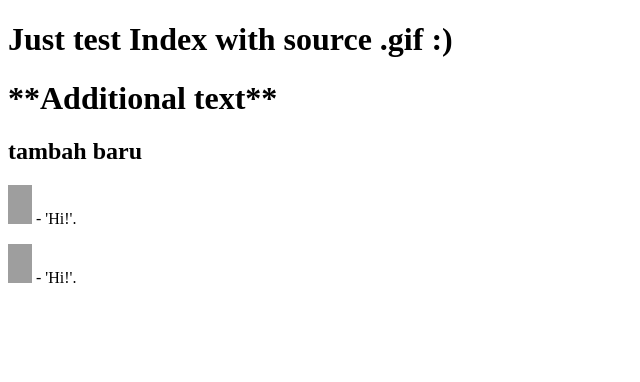
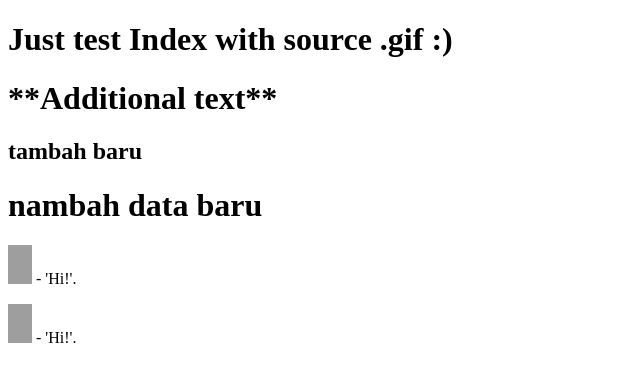
Before and after one commit to mrikiyanto/webindex, a plain HTML site: page index.html in a window 1280 px wide. Shown: the whole page, without its empty margins (0-640 px from the left). Drawn offline with Linux system fonts and the light colour scheme; grey boxes are pictures that could not be loaded.

Commit message:
Update index.html

```diff
--- a/index.html
+++ b/index.html
@@ -8,6 +8,7 @@
 <h1>Just test Index with source .gif :) </h1>
 <h1>**Additional text**</h1>
 <h2> tambah baru </h2>
+<h1> nambah data baru </h1>
 
 <p><img src="images/stickman.gif" width="24" height="39" alt="Stickman"> - 'Hi!'.</p>
 <p><img src="images/stickman.gif" width="24" height="39" alt="Stickman"> - 'Hi!'.</p>
```
